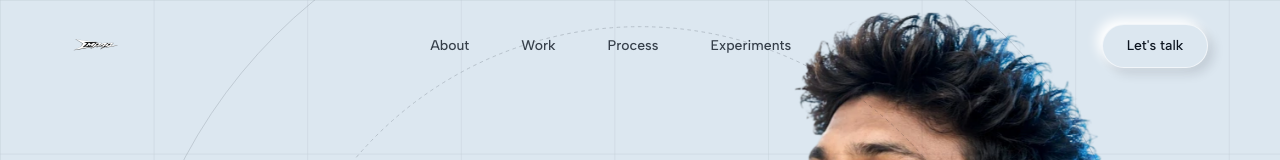
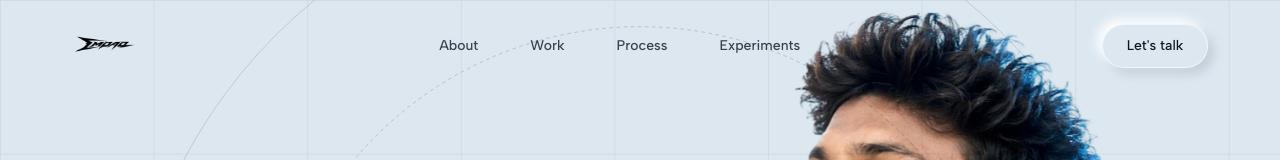
Before and after one commit to imdadur765/Portfolio_v3, a Next.js app: page / in a window 1280 px wide. Shown: the top 160 px of the page. Built offline with nearby package versions, Linux system fonts and the light colour scheme; a web font is replaced by a local one.

Commit message:
style: increase header logo size and ensure crisp black color

```diff
--- a/components/glass-hero.tsx
+++ b/components/glass-hero.tsx
@@ -262,7 +262,7 @@ export default function GlassHero() {
             <img
               src="/images/imdad_logo.png"
               alt="Imdad"
-              className="h-7 sm:h-8 w-auto object-contain transition-transform duration-300 group-hover:scale-105"
+              className="h-9 sm:h-10 md:h-11 w-auto object-contain brightness-0 transition-transform duration-300 group-hover:scale-105"
             />
           </a>
 
```
Also changed, not shown: public/images/imdad_logo.png.
